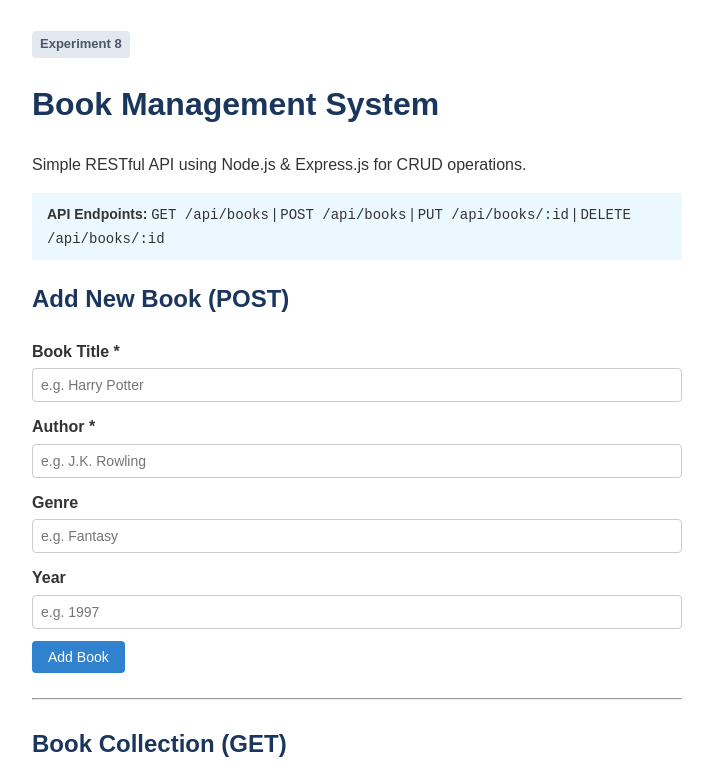
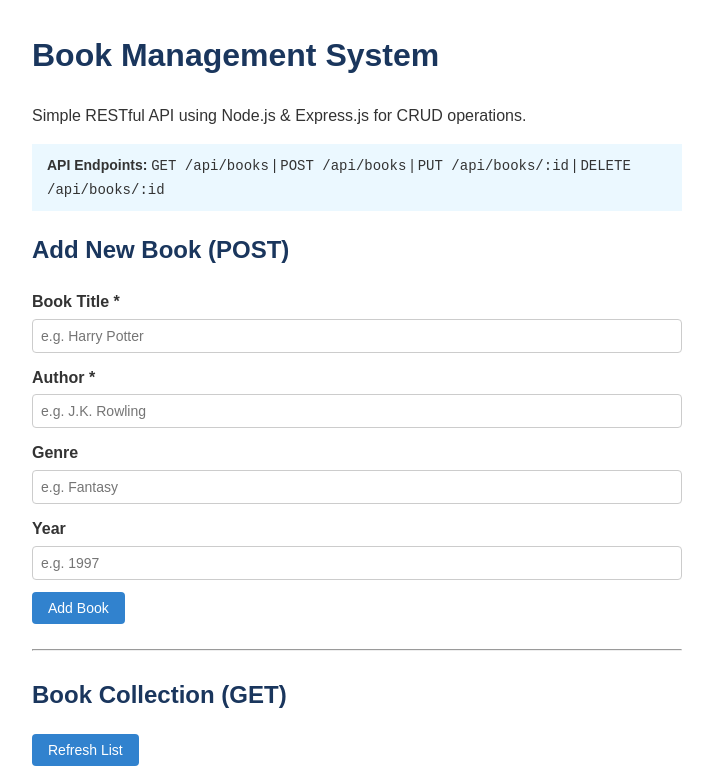
Before and after one commit to harshil-gupta-178/Experiment_8, a website: page index.html in a window 1280 px wide. Shown: the top 778 px of the page, without its empty margins (283-996 px from the left). Drawn offline with Linux system fonts and the light colour scheme; no server answers.

Commit message:
Add title to index.html for Book Management System

```diff
--- a/index.html
+++ b/index.html
@@ -2,11 +2,12 @@
 <html lang="en">
 <head>
   <meta charset="UTF-8">
+  <title>Book Management System</title>
   <link rel="stylesheet" href="style.css">
 </head>
 <body>
 
-  <span class="badge">Experiment 8</span>
+
   <h1>Book Management System</h1>
   <p>Simple RESTful API using Node.js & Express.js for CRUD operations.</p>
 
```
